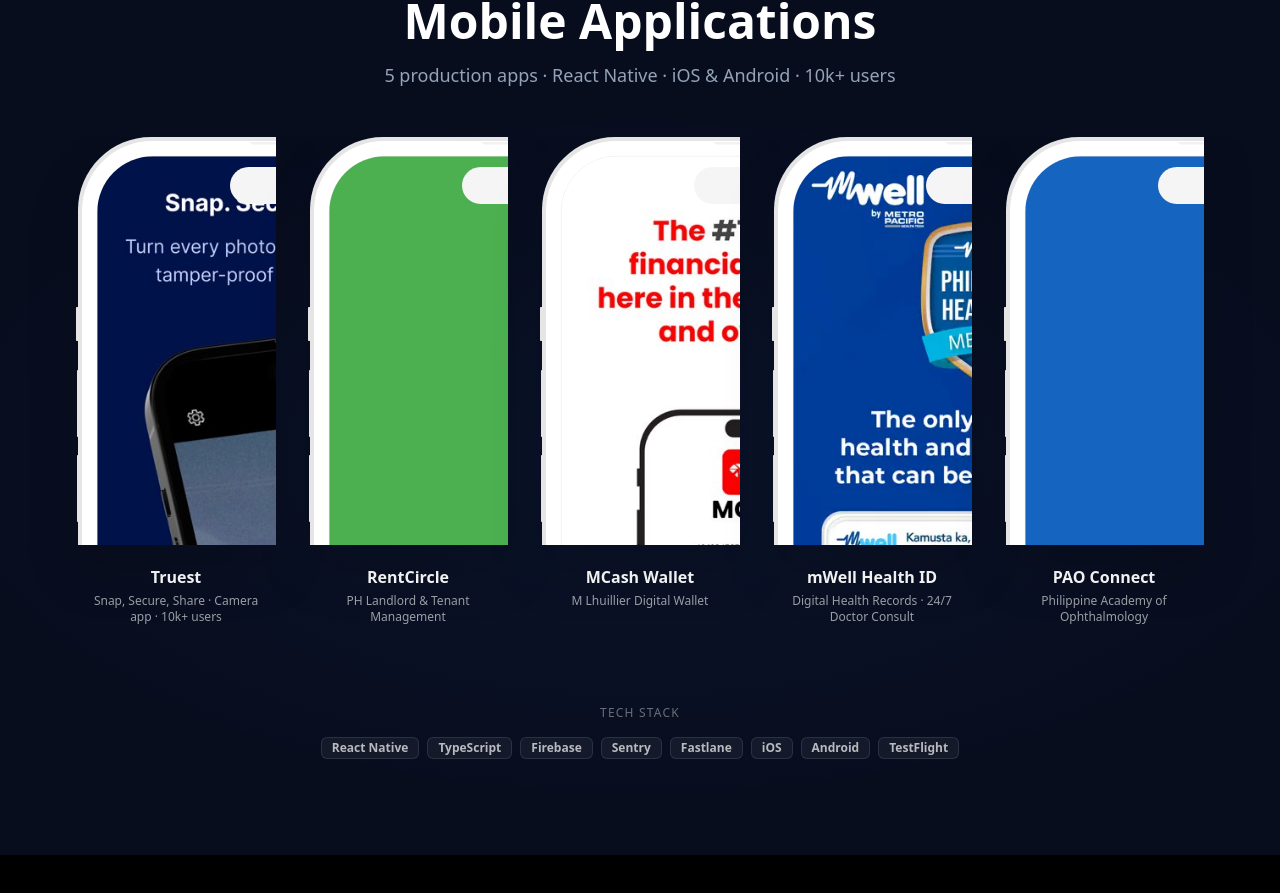
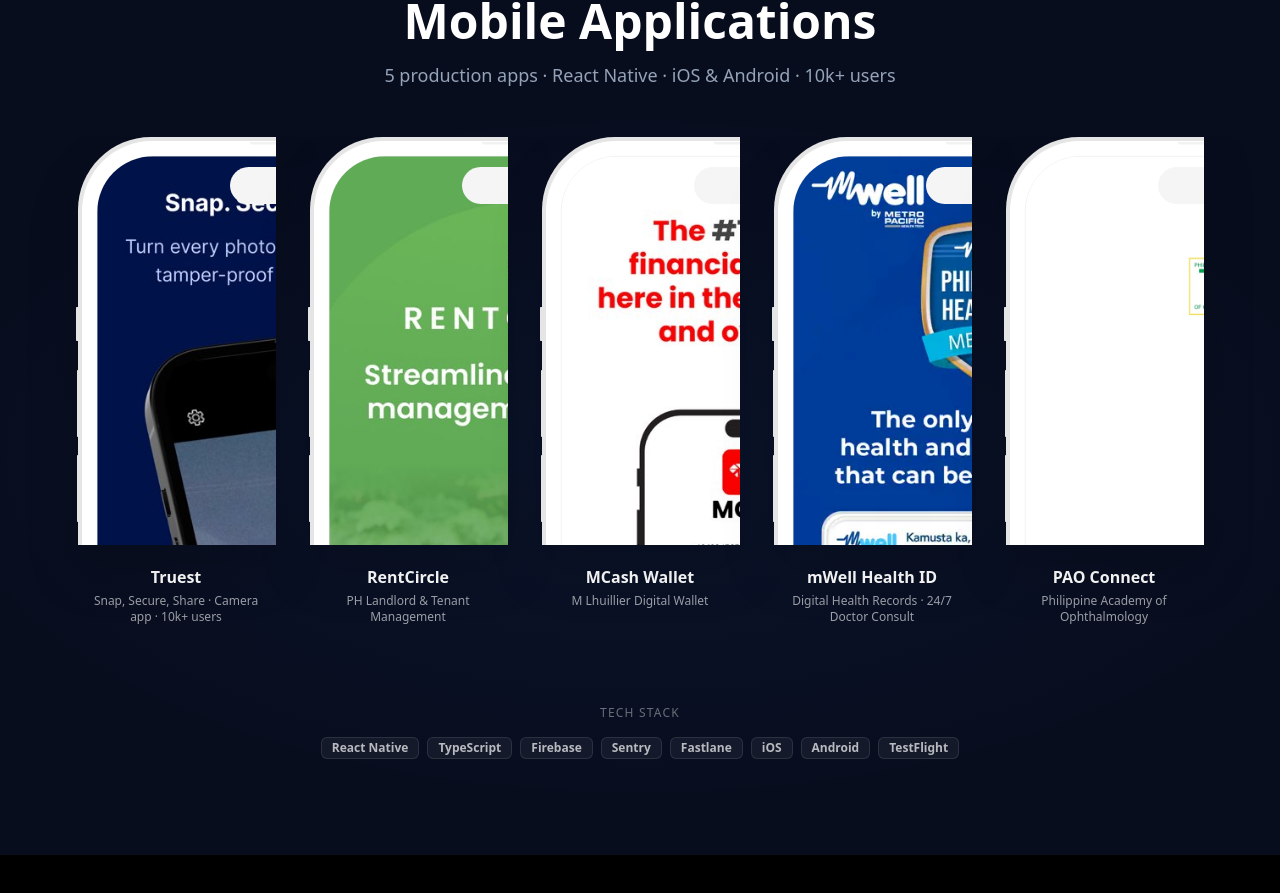
Before and after one commit to e6654321/personal-website, a Next.js app: page / in a window 1280 px wide. Shown: the part 2131-3024 px from the top of the page. Built offline with nearby package versions, Linux system fonts and the light colour scheme.

Commit message:
Add real RentCircle App Store screenshot and PAO Connect website screenshot

```diff
--- a/app/components/MobileAppsSection.tsx
+++ b/app/components/MobileAppsSection.tsx
@@ -12,7 +12,7 @@ const apps = [
   {
     name: 'RentCircle',
     description: 'PH Landlord & Tenant Management',
-    screenshot: '/screenshots/rentcircle-placeholder.jpg',
+    screenshot: '/screenshots/rentcircle-screen.jpg',
   },
   {
     name: 'MCash Wallet',
@@ -27,7 +27,7 @@ const apps = [
   {
     name: 'PAO Connect',
     description: 'Philippine Academy of Ophthalmology',
-    screenshot: '/screenshots/paoconnect-placeholder.jpg',
+    screenshot: '/screenshots/paoconnect-screen.jpg',
   },
 ]
 
```
Also changed, not shown: public/screenshots/paoconnect-screen.jpg (added), public/screenshots/rentcircle-screen.jpg (added), 3 other files (tests, documents, lock files or other folders).
